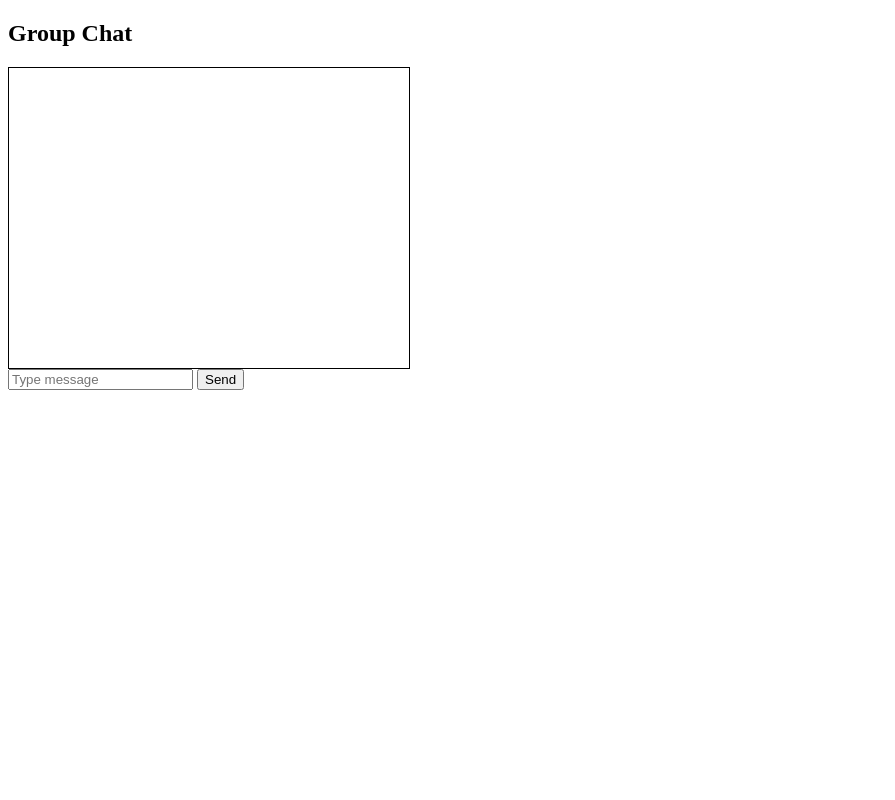
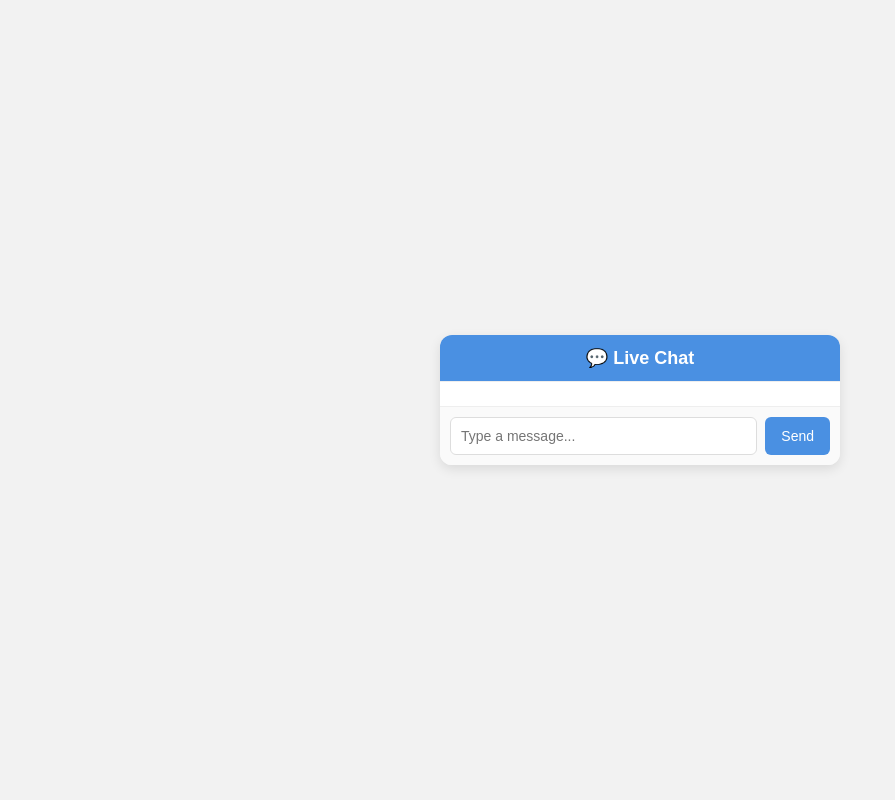
Before and after one commit to bluess1/simplechatbox, a Flask app: page / in a window 1280 px wide. Shown: the whole page, without its empty margins (0-895 px from the left). Run offline with Flask 2, Linux system fonts and the light colour scheme; data that the repository does not hold is empty.

Commit message:
Update chat.html

```diff
--- a/flask-main/flask-main/templates/chat.html
+++ b/flask-main/flask-main/templates/chat.html
@@ -1,38 +1,123 @@
 <!DOCTYPE html>
-<html>
+<html lang="en">
 <head>
-    <title>Simple Chat</title>
+    <meta charset="UTF-8">
+    <title>Live Chat</title>
+    <style>
+        body {
+            font-family: Arial, sans-serif;
+            background: #f2f2f2;
+            display: flex;
+            justify-content: center;
+            align-items: center;
+            height: 100vh;
+            margin: 0;
+        }
+
+        .chat-container {
+            width: 400px;
+            max-width: 90%;
+            background: #fff;
+            border-radius: 12px;
+            box-shadow: 0 4px 12px rgba(0,0,0,0.1);
+            display: flex;
+            flex-direction: column;
+            overflow: hidden;
+        }
+
+        .chat-header {
+            background: #4a90e2;
+            color: white;
+            padding: 12px;
+            text-align: center;
+            font-size: 18px;
+            font-weight: bold;
+        }
+
+        .chat-messages {
+            flex: 1;
+            padding: 12px;
+            overflow-y: auto;
+            border-top: 1px solid #eee;
+            border-bottom: 1px solid #eee;
+        }
+
+        .chat-input {
+            display: flex;
+            padding: 10px;
+            background: #fafafa;
+        }
+
+        .chat-input input {
+            flex: 1;
+            padding: 10px;
+            border: 1px solid #ddd;
+            border-radius: 6px;
+            outline: none;
+            font-size: 14px;
+        }
+
+        .chat-input button {
+            margin-left: 8px;
+            padding: 10px 16px;
+            background: #4a90e2;
+            border: none;
+            border-radius: 6px;
+            color: white;
+            cursor: pointer;
+            font-size: 14px;
+        }
+
+        .chat-input button:hover {
+            background: #357abd;
+        }
+    </style>
 </head>
 <body>
-    <h2>Group Chat</h2>
-    <div id="chat" style="border:1px solid #000; height:300px; width:400px; overflow:auto;"></div>
-    <input id="msg" placeholder="Type message">
-    <button onclick="sendMessage()">Send</button>
+    <div class="chat-container">
+        <div class="chat-header">💬 Live Chat</div>
+        <div id="messages" class="chat-messages"></div>
+        <div class="chat-input">
+            <input type="text" id="message" placeholder="Type a message..." />
+            <button onclick="sendMessage()">Send</button>
+        </div>
+    </div>
 
     <script>
         async function loadMessages() {
             let res = await fetch("/messages");
-            let messages = await res.json();
-            let chat = document.getElementById("chat");
-            chat.innerHTML = "";
-            messages.forEach(m => {
+            let data = await res.json();
+            let messagesDiv = document.getElementById("messages");
+            messagesDiv.innerHTML = "";
+            data.forEach(msg => {
                 let p = document.createElement("p");
-                p.textContent = m;
-                chat.appendChild(p);
+                p.textContent = msg.text;
+                messagesDiv.appendChild(p);
             });
-            chat.scrollTop = chat.scrollHeight;
+            messagesDiv.scrollTop = messagesDiv.scrollHeight;
         }
 
         async function sendMessage() {
-            let msg = document.getElementById("msg").value;
-            if(msg.trim() !== ""){
-                await fetch("/send?msg=" + encodeURIComponent(msg));
-                document.getElementById("msg").value = "";
-                loadMessages();
-            }
+            let input = document.getElementById("message");
+            let text = input.value.trim();
+            if (text === "") return;
+            await fetch("/send", {
+                method: "POST",
+                headers: {"Content-Type": "application/json"},
+                body: JSON.stringify({text})
+            });
+            input.value = "";
+            loadMessages();
         }
 
-        setInterval(loadMessages, 2000); // refresh every 2s
+        // Press Enter to send
+        document.getElementById("message").addEventListener("keypress", function(e) {
+            if (e.key === "Enter") {
+                sendMessage();
+            }
+        });
+
+        setInterval(loadMessages, 2000); // Refresh every 2s
         loadMessages();
     </script>
 </body>
```
